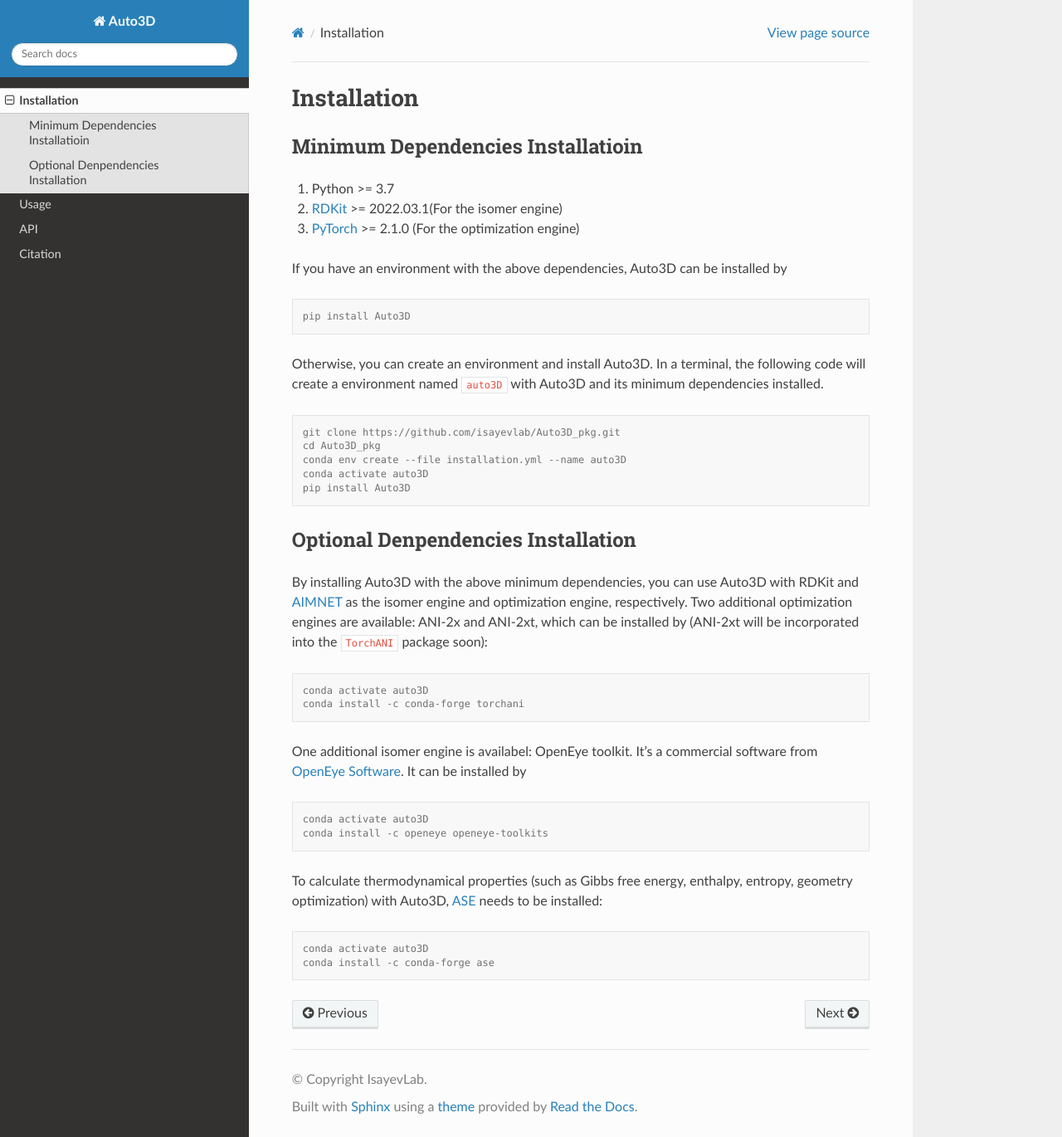
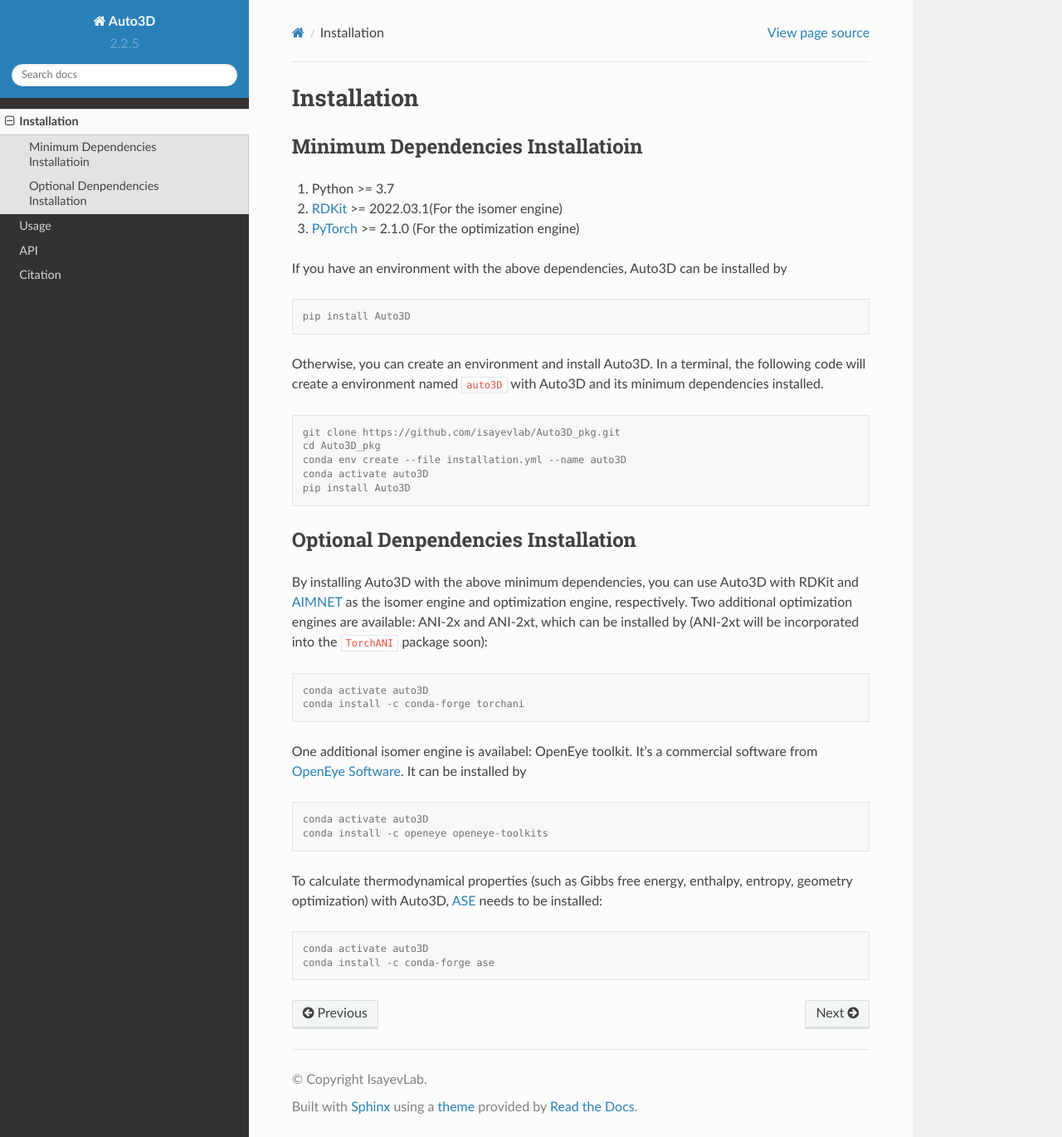
Before and after one commit to isayevlab/Auto3D_pkg, a Sphinx documentation site: the page built from docs/source/installation.rst, in a window 1280 px wide and 1370 px high. Shown: the whole window at 83% size. Built offline with Sphinx 7.4.7 and the Read the Docs theme 2.0.0, drawn with Linux system fonts in a browser that asks for light colours.

Commit message:
add epub3 version

```diff
--- a/docs/source/conf.py
+++ b/docs/source/conf.py
@@ -9,6 +9,7 @@
 project = 'Auto3D'
 copyright = 'IsayevLab'
 author = 'Zhen Liu; Tetiana Zubatiuk; Adrian Roitberg; Olexandr Isayev'
+version = '2.2.5'
 release = '2.2.5'
 
 # -- General configuration ---------------------------------------------------
```
Also changed, not shown: .readthedocs.yaml.
